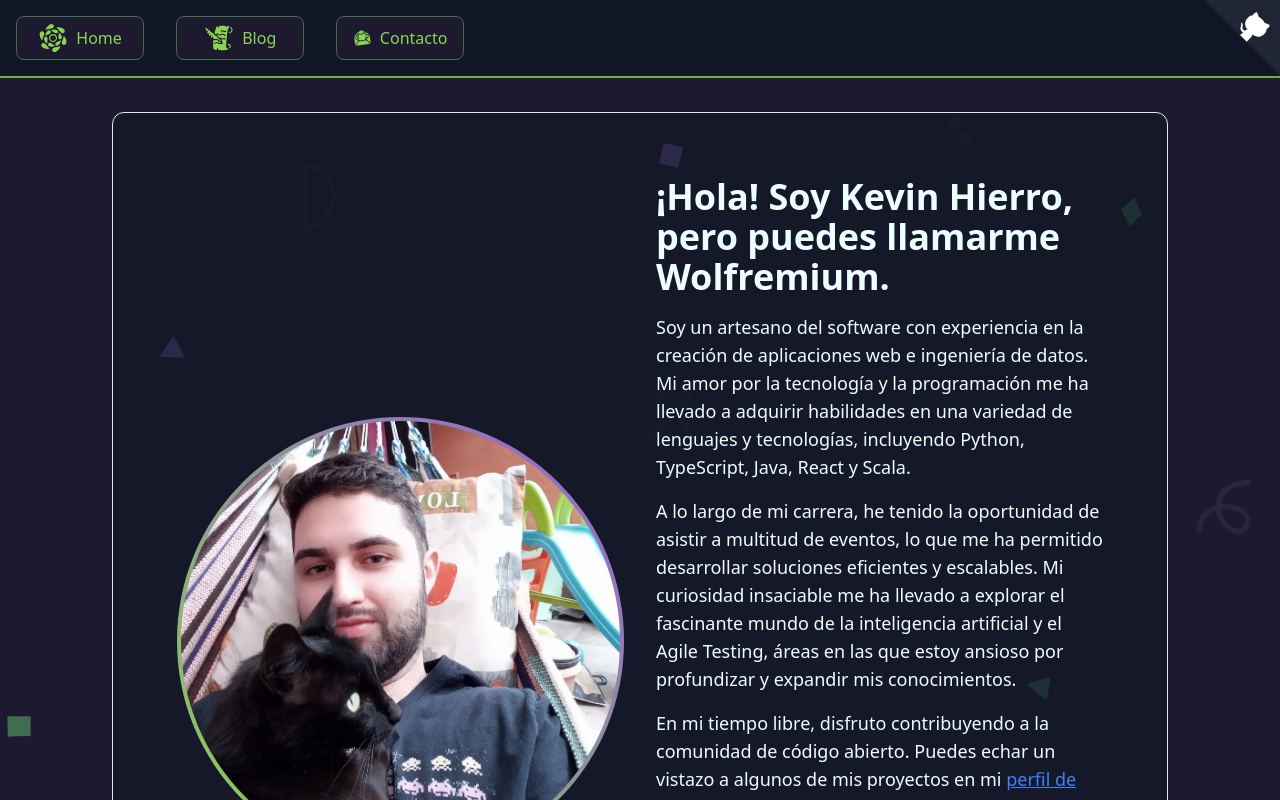
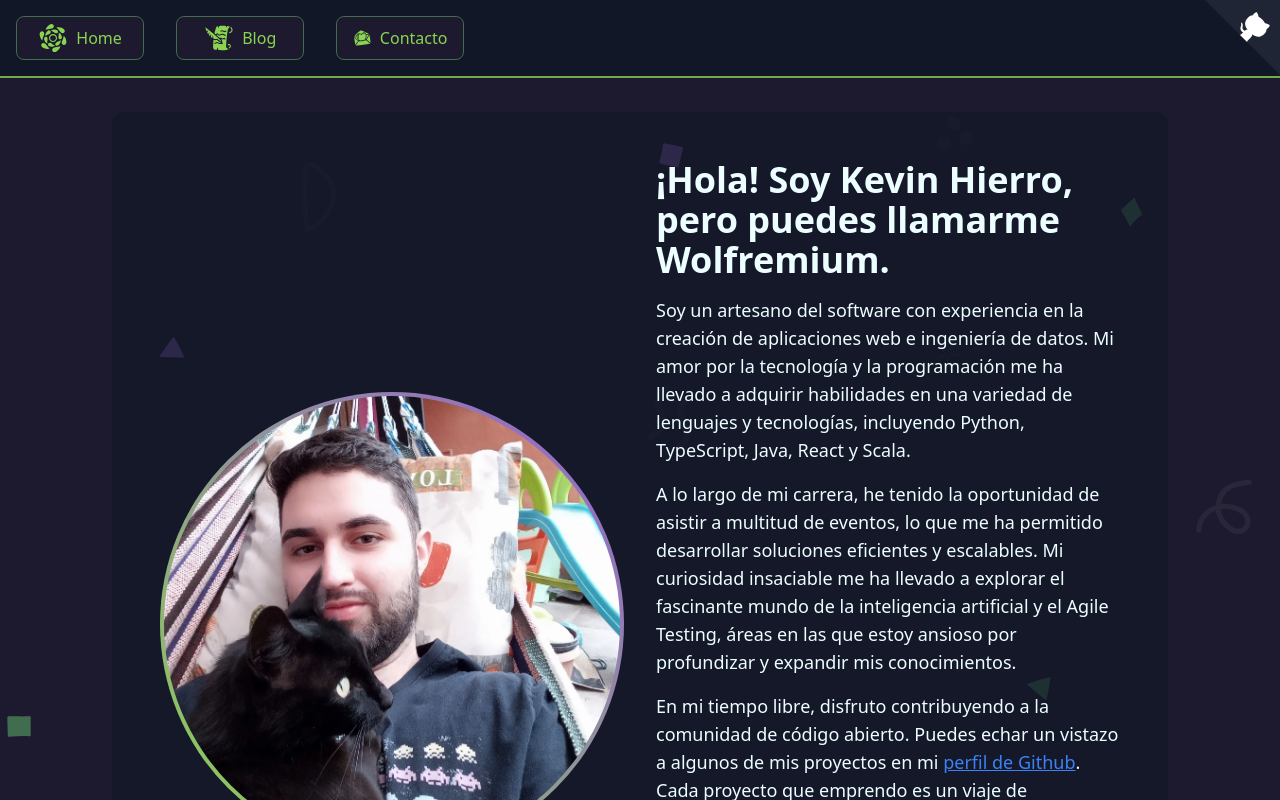
Before and after one commit to Wolfremium13/www.wolfremium.dev, a Next.js app: page / in a window 1280 px wide. Shown: the top 800 px of the page. Built offline with nearby package versions, Linux system fonts and the light colour scheme.

Commit message:
💄 fix styles for max with content

```diff
--- a/components/page/Card.tsx
+++ b/components/page/Card.tsx
@@ -1,8 +1,11 @@
 const Card = ({ children }: { children: React.ReactNode }) => {
   return (
-    <section className="m-0 md:m-8 bg-gray-900/70 p-4 md:p-8 rounded-xl border w-auto">
-      {children}
+    <section className="flex justify-center items-center min-h-screen">
+      <section className="m-0 md:m-8 bg-gray-900/70 p-4 rounded-xl w-full max-w-7xl">
+        {children}
+      </section>
     </section>
   );
 };
+
 export { Card };
```
